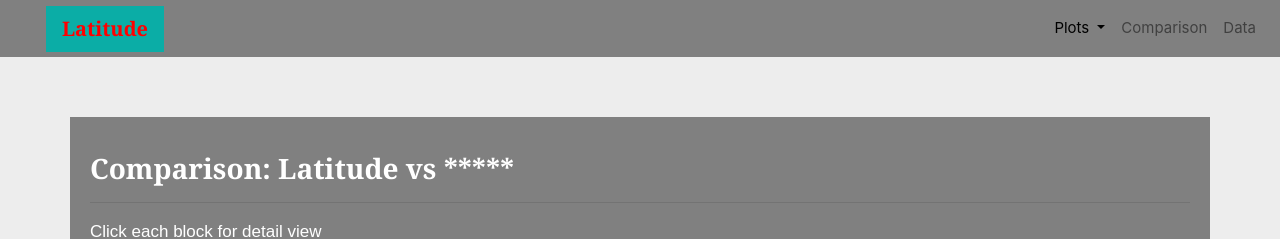
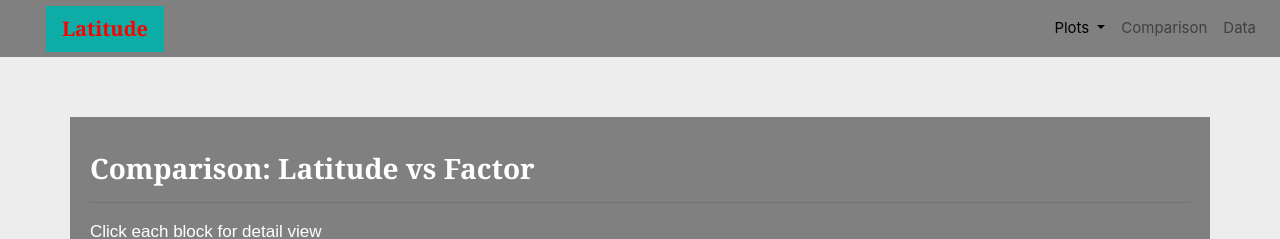
Before and after one commit to Dan-Bruen/Web-Design-Challenge, a plain HTML site: page WebVisualizations/comparisons.html in a window 1280 px wide. Shown: the top 239 px of the page. Drawn offline with nearby package versions, Linux system fonts and the light colour scheme.

Commit message:
Add files via upload

```diff
--- a/WebVisualizations/comparisons.html
+++ b/WebVisualizations/comparisons.html
@@ -114,7 +114,7 @@
 
         <div class="box">
 
-          <h3 class="title">Comparison: Latitude vs *****</h3>
+          <h3 class="title">Comparison: Latitude vs Factor</h3>
 
           <hr>
 
```
